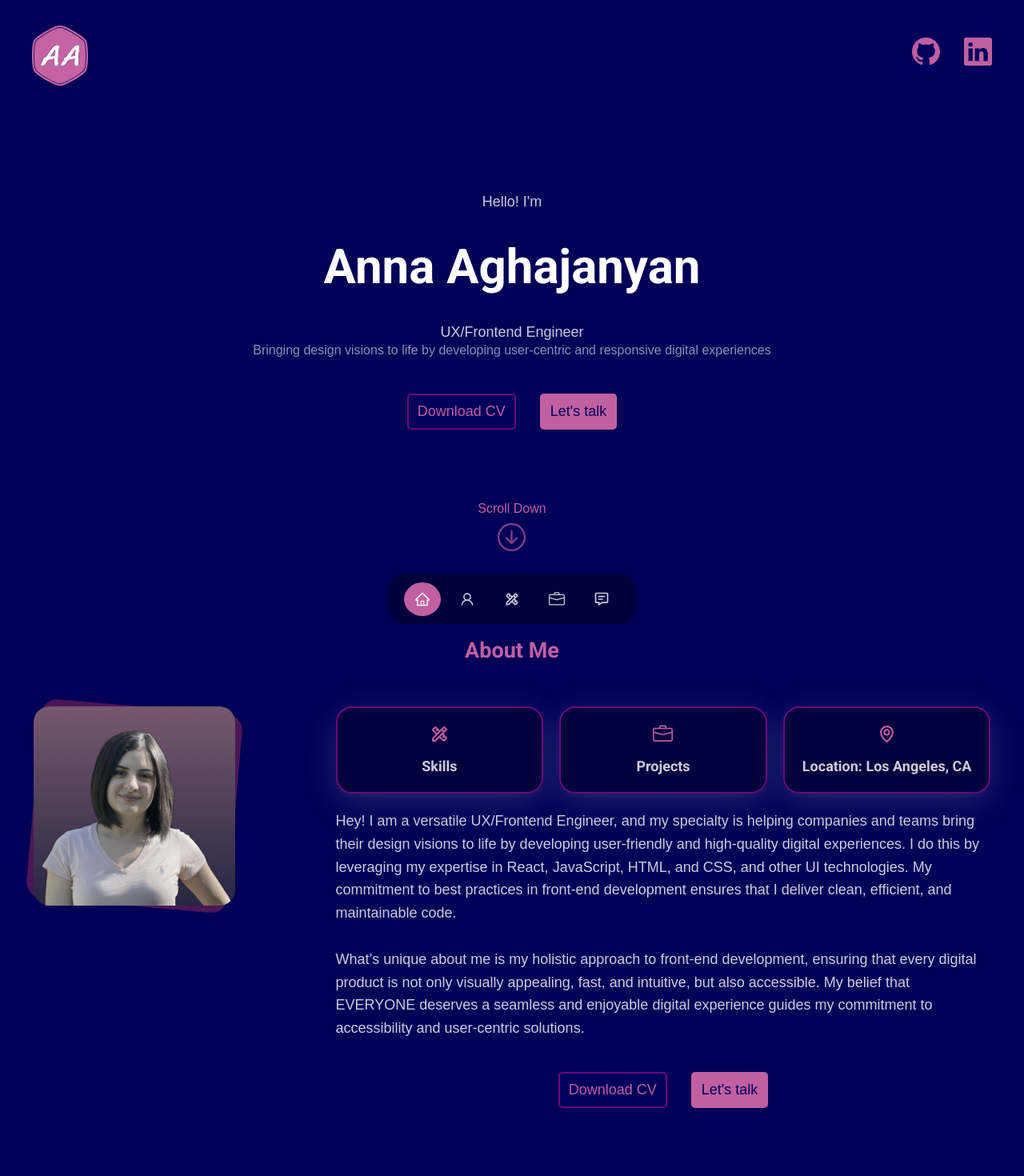
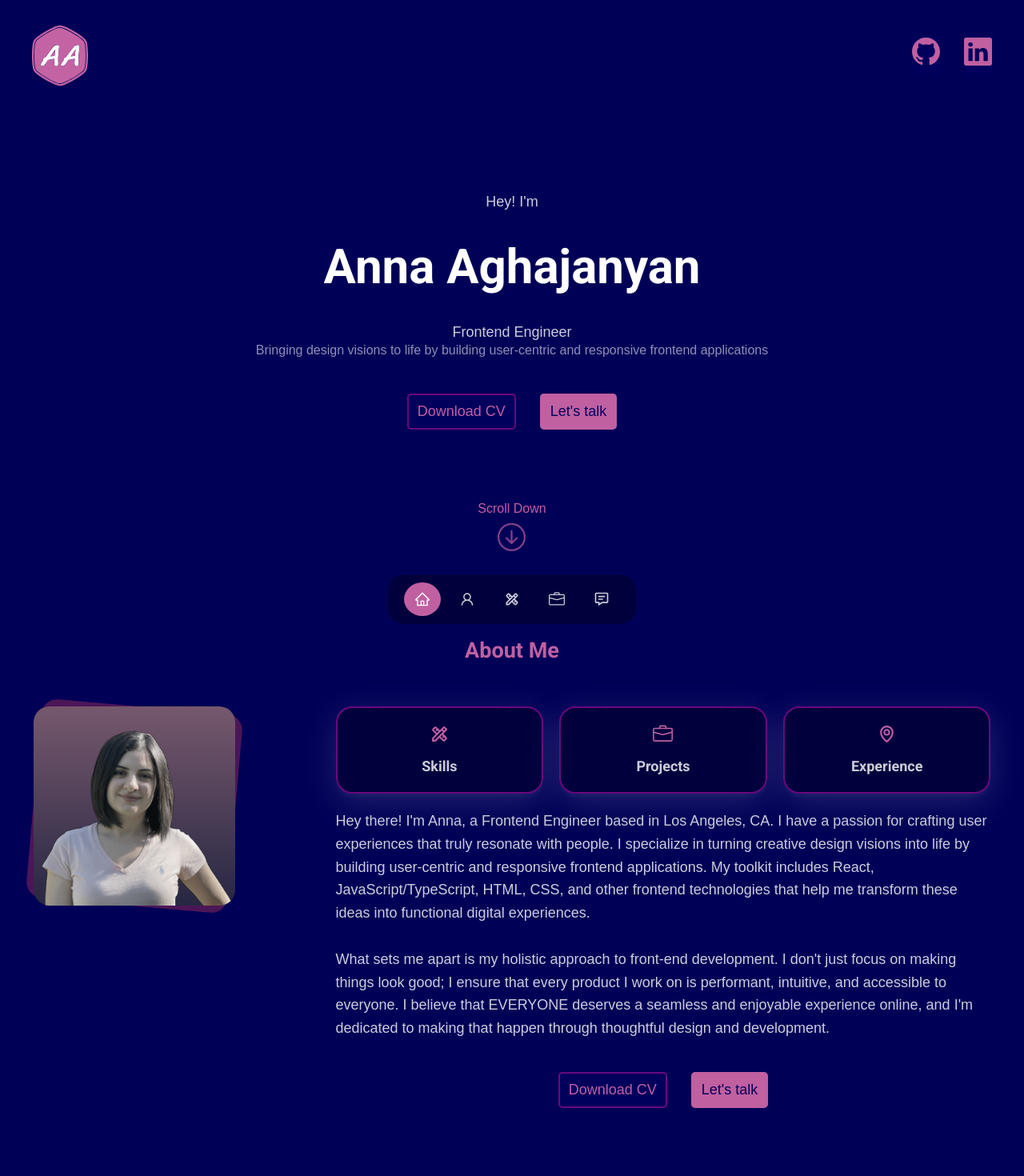
Before and after one commit to Anna02F/My-portfolio-website, a React (Create React App) app: page / in a window 1280 px wide. Shown: the top 1470 px of the page at 80% size. Built offline with nearby package versions, Linux system fonts and the light colour scheme.

Commit message:
Update content

```diff
--- a/src/components/about/About.jsx
+++ b/src/components/about/About.jsx
@@ -78,25 +78,25 @@ const About = () => {
             </article>
             <article className="card about__card">
               <BiMap className="about__icon" />
-              <h3 className="card__heading">Location: Los Angeles, CA</h3>
+              <h3 className="card__heading">Experience</h3>
             </article>
           </div>
           <p className="about__text">
-            Hey! I am a versatile UX/Frontend Engineer, and my specialty is
-            helping companies and teams bring their design visions to life by
-            developing user-friendly and high-quality digital experiences. I do
-            this by leveraging my expertise in React, JavaScript, HTML, and CSS,
-            and other UI technologies. My commitment to best practices in
-            front-end development ensures that I deliver clean, efficient, and
-            maintainable code.
+            Hey there! I'm Anna, a Frontend Engineer based in Los Angeles, CA. I
+            have a passion for crafting user experiences that truly resonate
+            with people. I specialize in turning creative design visions into
+            life by building user-centric and responsive frontend applications.
+            My toolkit includes React, JavaScript/TypeScript, HTML, CSS, and
+            other frontend technologies that help me transform these ideas into
+            functional digital experiences.
             <br />
             <br />
-            What’s unique about me is my holistic approach to front-end
-            development, ensuring that every digital product is not only
-            visually appealing, fast, and intuitive, but also accessible. My
-            belief that EVERYONE deserves a seamless and enjoyable digital
-            experience guides my commitment to accessibility and user-centric
-            solutions.
+            What sets me apart is my holistic approach to front-end development.
+            I don't just focus on making things look good; I ensure that every
+            product I work on is performant, intuitive, and accessible to
+            everyone. I believe that EVERYONE deserves a seamless and enjoyable
+            experience online, and I'm dedicated to making that happen through
+            thoughtful design and development.
           </p>
           <CTALinks />
         </div>
--- a/src/components/header/Header.jsx
+++ b/src/components/header/Header.jsx
@@ -76,7 +76,7 @@ const Header = () => {
       <div className="container header__container">
         <h4 className="heading-line-first">
           <span className="heading-line-first__inner" ref={firstHeading}>
-            Hello! I'm
+            Hey! I'm
           </span>
         </h4>
         <h1 className="heading-line-second">
@@ -86,10 +86,10 @@ const Header = () => {
         </h1>
         <div className="heading-line-third">
           <div ref={thirdHeading}>
-            <h4 ref={thirdHeading}>UX/Frontend Engineer</h4>
+            <h4 ref={thirdHeading}>Frontend Engineer</h4>
             <h5>
-              Bringing design visions to life by developing user-centric and
-              responsive digital experiences
+              Bringing design visions to life by building user-centric and
+              responsive frontend applications
             </h5>
           </div>
         </div>
```
